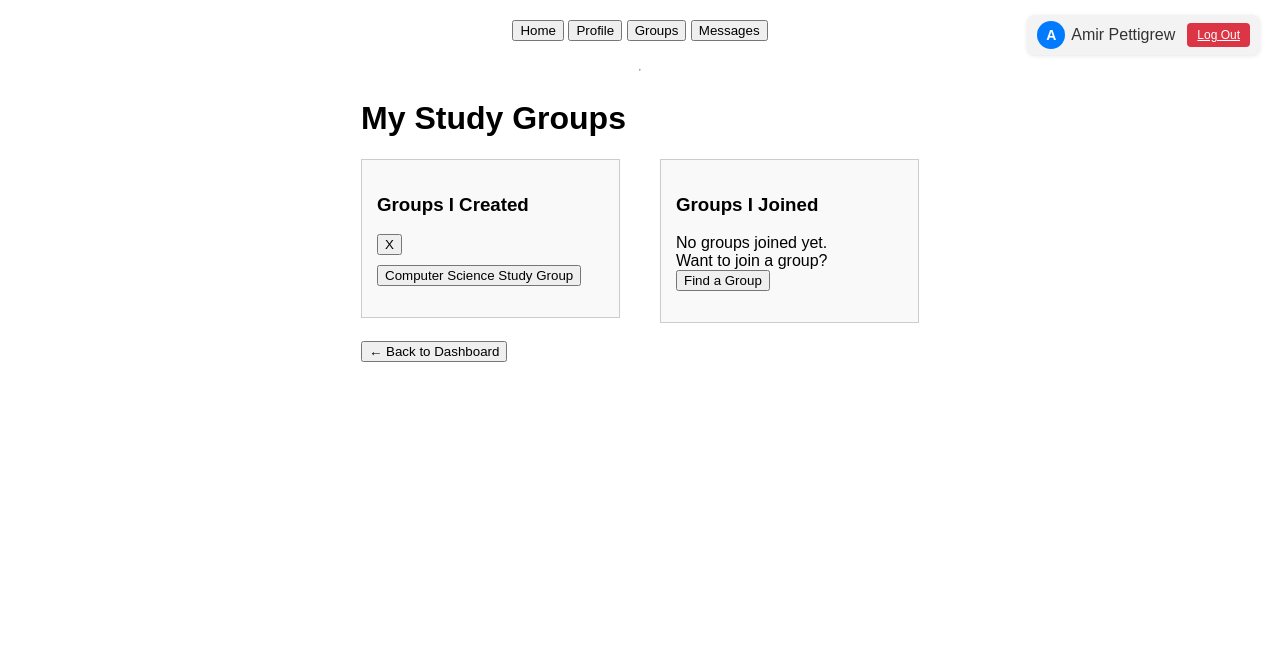
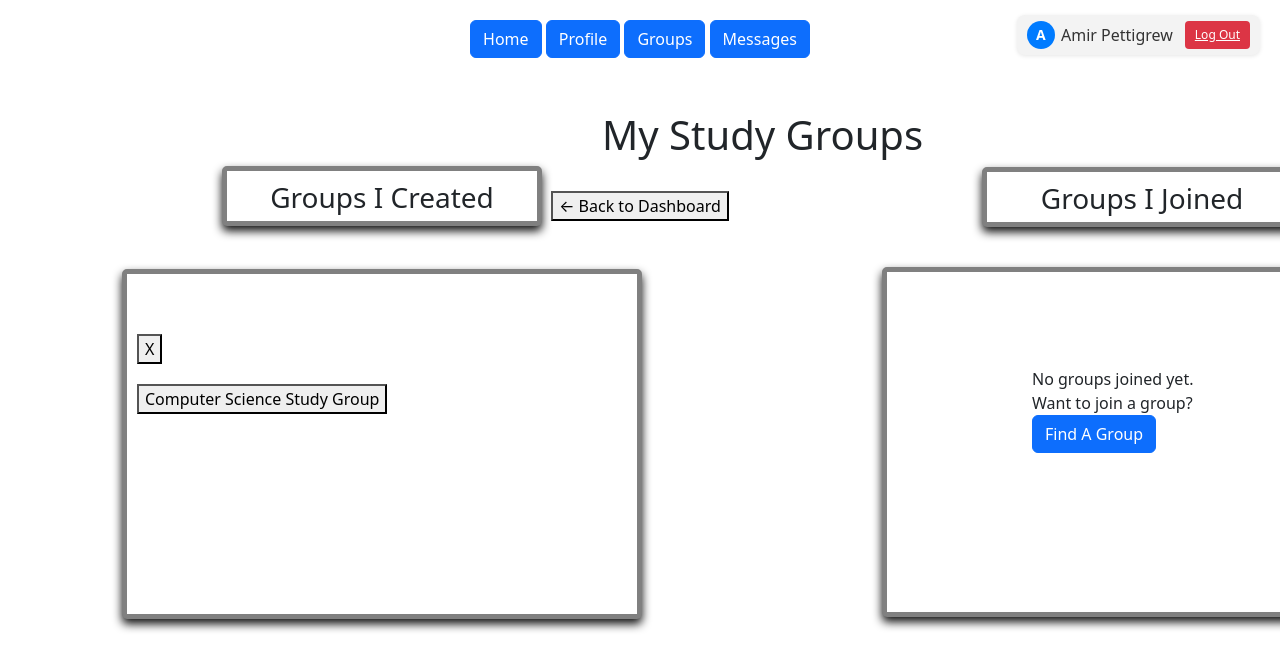
Before and after one commit to harshx1427/southern-study-scheduler, a Flask app: page /my_groups in a window 1280 px wide. Shown: the top 670 px of the page. Run offline with Flask 3, Linux system fonts and the light colour scheme; a user stored in the database is signed in; some libraries are stand-ins or nearby versions.

Commit message:
modified:   app/static/base_styles.css 	deleted:    app/static/scsu_campus.jpeg 	new file:   app/static/viewgroupstyles.css 	modified:   app/templates/base.html 	modified:   app/templates/view_my_groups.html 	modified:   instance/study_scheduler.db

```diff
--- a/app/static/base_styles.css
+++ b/app/static/base_styles.css
@@ -6,6 +6,7 @@ body {
   font-family: sans-serif;
   margin: 0;
   padding: 20px;
+
 }
 
 /* Top Menu */
--- /dev/null
+++ b/app/static/viewgroupstyles.css
@@ -0,0 +1,73 @@
+h1{
+    text-align: center;
+    margin-left: 520px;
+
+}
+h3{
+    text-align: center;
+}
+
+.createdgrouphead{
+    position: fixed;
+    width: 320px;
+    height: 60px;
+    padding: 10px;
+    background-color: #fff;
+    border: 5px solid gray;
+    border-radius: 5px;;
+    margin-left: 140px;
+    margin-top: 55px;
+    box-shadow: #111 0px 5px 10px;
+}
+
+.createdgroup{
+ position: fixed;
+    width: 520px;
+    height: 350px;
+    padding: 10px;
+    background-color: #fff;
+    border: 5px solid gray;
+    border-radius: 5px;;
+    margin-left: 40px;
+    margin-top: 158px;
+    box-shadow: #111 0px 5px 10px;
+}
+
+.creategrouptext{
+      position: fixed;
+    margin-left: 950px;
+    margin-top: 200px;
+}
+
+
+.joinedgrouphead{
+    position: fixed;
+    width: 320px;
+    height: 60px;
+    padding: 10px;
+    background-color: #fff;
+    border: 5px solid gray;
+    border-radius: 5px;;
+    margin-left: 900px;
+    margin-bottom: 150px;
+    box-shadow: #111 0px 5px 10px;
+}
+
+.joinedgroup{
+ position: fixed;
+    width: 520px;
+    height: 350px;
+    padding: 10px;
+    background-color: #fff;
+    border: 5px solid gray;
+    border-radius: 5px;;
+    margin-left: 800px;
+    margin-top: 100px;
+    box-shadow: #111 0px 5px 10px;
+}
+
+.joingrouptext{
+    position: fixed;
+    margin-left: 950px;
+    margin-top: 200px;
+}
--- a/app/templates/base.html
+++ b/app/templates/base.html
@@ -4,6 +4,8 @@
   <meta charset="UTF-8">
   <title>{% block title %}Study Group Finder{% endblock %}</title>
   <link rel="stylesheet" href="{{ url_for('static', filename='base_styles.css') }}">
+  <link rel="stylesheet" href="{{ url_for('static', filename='bootstrap.css') }}">
+    <script src="{{ url_for('static', filename='bootstrap.js') }}"></script>
 </head>
 
 <body>
@@ -20,10 +22,10 @@
 
     <div class="menu">
 
-      <a href="{{ url_for('main.dashboard') }}"><button> Home </button></a>
-      <a href="{{ url_for('main.profile') }}"><button> Profile </button></a>
-      <a href="{{ url_for('main.view_my_groups') }}"><button> Groups </button></a>
-      <a href="{{ url_for('auth.message') }}"><button>
+      <a href="{{ url_for('main.dashboard') }}"><type="button" class="btn btn-primary"> Home</button></a>
+      <a href="{{ url_for('main.profile') }}"><type="button" class="btn btn-primary"> Profile </button></a>
+      <a href="{{ url_for('main.view_my_groups') }}"><type="button" class="btn btn-primary"> Groups </button></a>
+      <a href="{{ url_for('auth.message') }}"><type="button" class="btn btn-primary">
         Messages
         {% if unread_count > 0 %}
           <span style="color: red; font-weight: bold;">({{ unread_count }})</span>
--- a/app/templates/view_my_groups.html
+++ b/app/templates/view_my_groups.html
@@ -2,40 +2,53 @@
 {% block title %}My Groups{% endblock %}
 
 {% block content %}
-  <h1>My Study Groups</h1>
+
+<body>
 
   <div style="display: flex; justify-content: space-between; gap: 40px; align-items: flex-start;">
+    <link rel="stylesheet" href="{{ url_for('static', filename='viewgroupstyles.css') }}">
+    <link rel="stylesheet" href="{{ url_for('static', filename='bootstrap.css') }}">
+    <script src="{{ url_for('static', filename='bootstrap.js') }}"></script>
 
+    <h1>My Study Groups</h1>
     <!-- Left: Created Groups -->
-    <div style="flex: 1; border: 1px solid #ccc; padding: 15px; background-color: #f9f9f9;">
+
+
+    <div class="createdgrouphead">
       <h3>Groups I Created</h3>
+      </div>
       {% if created_groups %}
-        <ul style="list-style: none; padding-left: 0;">
+        <div class="createdgroup">
+        <ul style="list-style: none; padding-left: 0; margin-top: 50px;">
           {% for group in created_groups %}
-            <li style="margin-bottom: 10px;">
+            <li style="margin-bottom: 20px;">
               <a href="{{ url_for('main.view_group', group_id=group.id) }}">
                 <button>{{ group.name }}</button>
               </a>
             </li>
           {% endfor %}
         </ul>
+        </div>
       {% else %}
-
+        <div class="creategrouptext">
         <p>No groups created yet.<br>
            Want to create a group?
            <a href="{{ url_for('main.create_group') }}">
-             <button>Create Group</button>
+             <button>Create A Group</button>
            </a>
         </p>
-
+        </div>
       {% endif %}
     </div>
 
     <!-- Right: Joined Groups -->
-    <div style="flex: 1; border: 1px solid #ccc; padding: 15px; background-color: #f9f9f9;">
+    <div class="joinedgrouphead">
       <h3>Groups I Joined</h3>
+    </div>
+          <div class="joinedgroup">
       {% if joined_groups %}
         <ul style="list-style: none; padding-left: 0;">
+
           {% for group in joined_groups %}
             <li style="margin-bottom: 10px;">
               <a href="{{ url_for('main.view_group', group_id=group.id) }}">
@@ -45,13 +58,15 @@
           {% endfor %}
         </ul>
       {% else %}
-
+      </div>
+        <div class="joingrouptext">
         <p>No groups joined yet.<br>
            Want to join a group?
            <a href="{{ url_for('main.dashboard') }}">
-             <button>Find a Group</button>
+             <type="button" class="btn btn-primary">Find A Group</button>
            </a>
         </p>
+        </div>
 
       {% endif %}
     </div>
@@ -61,3 +76,4 @@
   <br>
   <a href="{{ url_for('main.dashboard') }}"><button>← Back to Dashboard</button></a>
 {% endblock %}
+</body>
```
Also changed, not shown: app/static/scsu_campus.jpeg (deleted), instance/study_scheduler.db.
